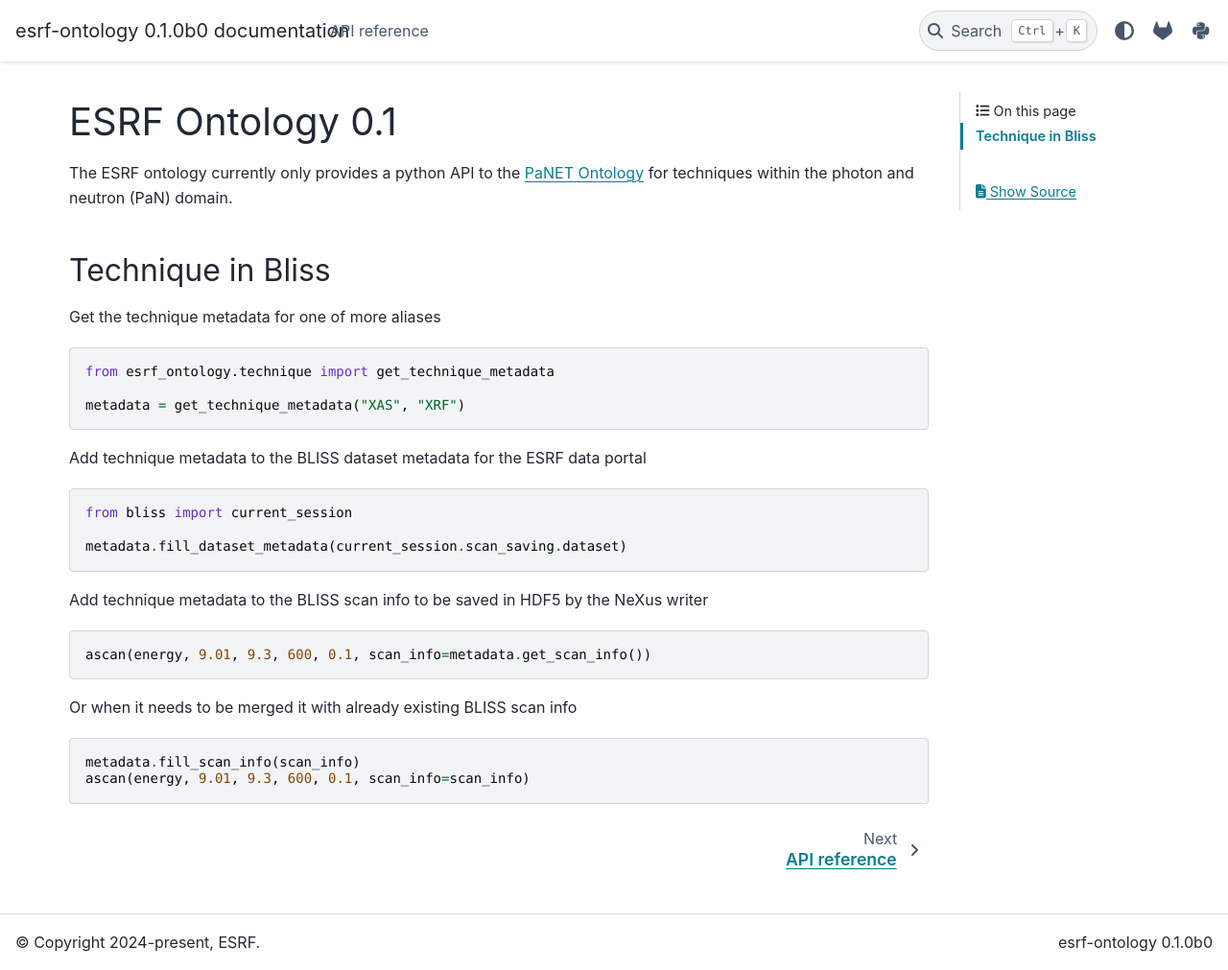
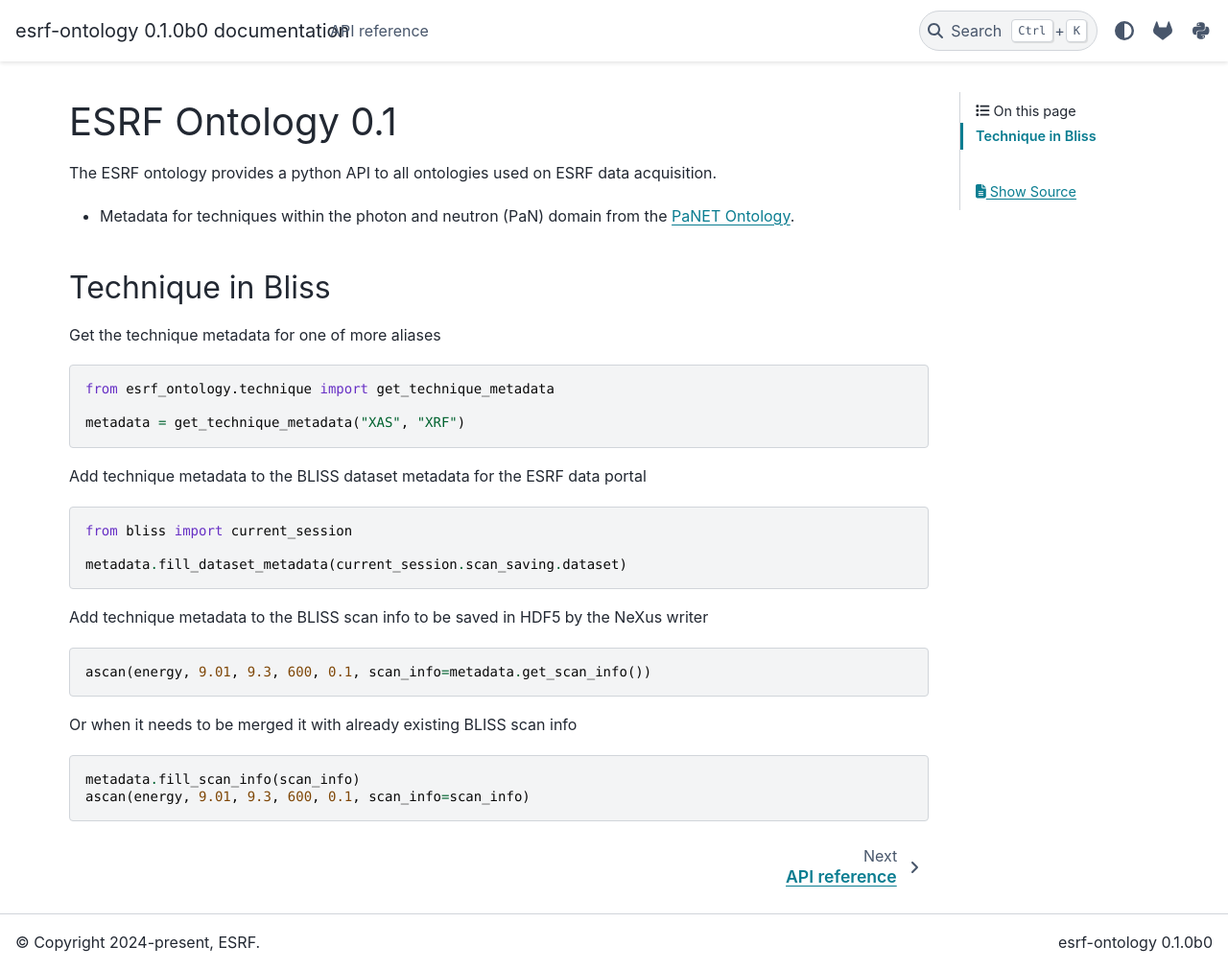
Before and after one commit to pan-ontologies/esrf-ontologies, a Sphinx documentation site: the page built from doc/index.rst, in a window 1280 px wide and 1011 px high. Shown: the whole window at 96% size. Built offline with Sphinx 7.4.7 and the PyData theme 0.15.4, drawn with Linux system fonts in a browser that asks for light colours; pages that are not in the unit, such as notebooks, are missing from menus.

Commit message:
improve docs introduction

```diff
--- a/doc/index.rst
+++ b/doc/index.rst
@@ -1,8 +1,9 @@
 ESRF Ontology |version|
 =======================
 
-The ESRF ontology currently only provides a python API to the `PaNET Ontology <https://doi.org/10.5281/zenodo.4806026>`_
-for techniques within the photon and neutron (PaN) domain.
+The ESRF ontology provides a python API to all ontologies used on ESRF data acquisition.
+
+* Metadata for techniques within the photon and neutron (PaN) domain from the `PaNET Ontology <https://doi.org/10.5281/zenodo.4806026>`_.
 
 Technique in Bliss
 ------------------
```
Also changed, not shown: README.md (+22 -0 lines).
